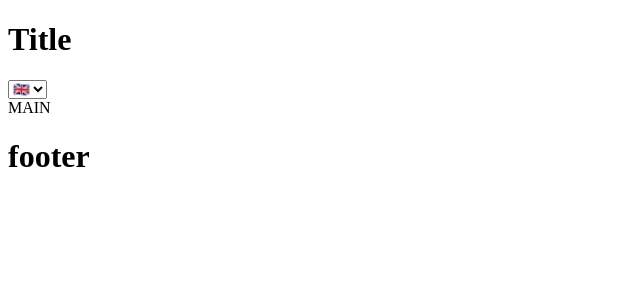
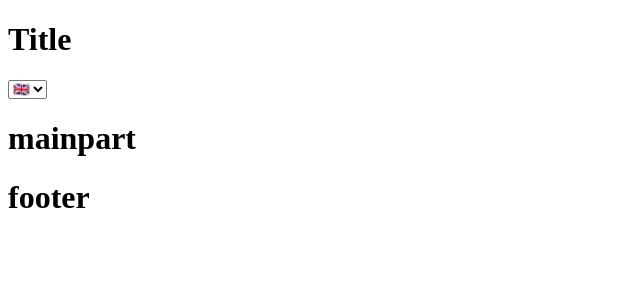
Before and after one commit to mcbauman/secondFullStack, a React (Create React App) app in the folder frontent/: page / in a window 1280 px wide. Shown: the top 300 px of the page, without its empty margins (0-640 px from the left). Built offline with nearby package versions, Linux system fonts and the light colour scheme; the HTML template or start-up script is replaced by a standard one.

Commit message:
small mistakes solved

```diff
--- a/frontent/src/Footer.jsx
+++ b/frontent/src/Footer.jsx
@@ -3,7 +3,7 @@ import trans from "./components/lang"
 import {LangContext} from "./context/langContext.js"
 
 export default function Footer(){
-    const {lang,setLang}=useContext(LangContext)
+    const {lang}=useContext(LangContext)
     return(
         <footer>
             <h1>{trans[lang].footer}</h1>
--- a/frontent/src/Main.jsx
+++ b/frontent/src/Main.jsx
@@ -1,7 +1,12 @@
+import { useContext } from "react"
+import trans from "./components/lang"
+import {LangContext} from "./context/langContext.js"
+
 export default function Main(){
+    const {lang}=useContext(LangContext)
     return(
         <main>
-            MAIN
+            <h1>{trans[lang].main}</h1>
         </main>
     )
 }
--- a/frontent/src/components/lang.js
+++ b/frontent/src/components/lang.js
@@ -2,11 +2,13 @@ const trans={
     de:{
         title:"Überschrift",
         changeTheme:"Design wählen",
+        main:"Hauptteil",
         footer:"Fußnote"
     },
     en:{
         title:"Title",
         changeTheme:"change theme",
+        main:"mainpart",
         footer:"footer"
     }
 }
```
